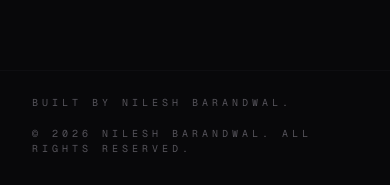
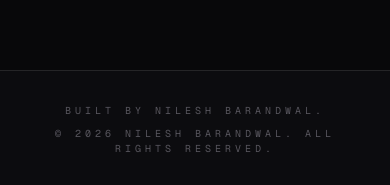
Before and after one commit to NileshBarandwal/NileshBarandwal-Portfolio, a React (Vite) app: page / in a window 390 px wide. Shown: the part 11034-11219 px from the top of the page. Built offline with nearby package versions, Linux system fonts and the light colour scheme; a web font is replaced by a local one.

Commit message:
Refine footer: deep void bg, white/10 border, py-8, mobile stacked layout

```diff
--- a/src/components/Footer.tsx
+++ b/src/components/Footer.tsx
@@ -2,7 +2,10 @@ import { siteConfig } from '../data/mockData'
 
 export function Footer() {
   return (
-    <footer className="w-full flex flex-wrap justify-between items-center py-stack-md px-gutter border-t border-outline-variant/10 gap-4">
+    <footer
+      className="w-full border-t border-white/10 py-8 px-gutter flex flex-col md:flex-row md:justify-between md:items-center gap-2 text-center md:text-left"
+      style={{ backgroundColor: '#0C0C0F' }}
+    >
       <span className="font-mono text-[10px] text-on-surface-variant opacity-40 uppercase tracking-[0.4em]">
         {siteConfig.footerCredit}
       </span>
```
